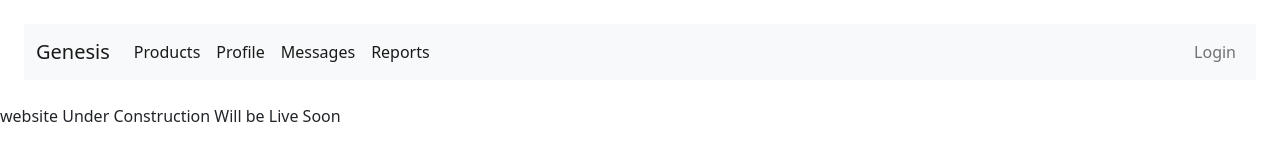
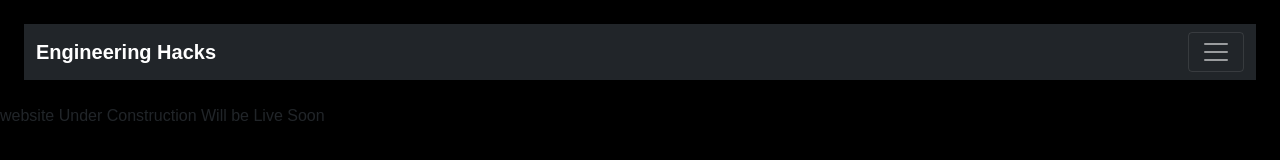
Before and after one commit to Genesis-Digital-Lab/genesis-digital-lab.github.io, a plain HTML site: page index.html in a window 1280 px wide. Drawn offline with nearby package versions, Linux system fonts and the light colour scheme.

Commit message:
First commit

```diff
--- /dev/null
+++ b/base.html
@@ -0,0 +1,62 @@
+<!DOCTYPE html>
+<html lang="en">
+
+<head>
+    <meta charset="utf-8">
+    <meta name="viewport" content="width=device-width, initial-scale=1">
+
+    <!-- Primary Meta Tags -->
+    <title>Engineering Hacks</title>
+    <meta name="description" content="This is a demo of a static navbar using Bootstrap and AngularJS, complete with dynamic header and footer.">
+    <!-- Open Graph Meta Tags (for social sharing) -->
+    <meta property="og:title" content="Bootstrap Static Navbar Example">
+    <meta property="og:description" content="Learn how to create a static navbar using Bootstrap with dynamic content rendered via AngularJS.">
+    <meta property="og:image" content="https://example.com/thumbnail.jpg">
+    <meta property="og:url" content="https://example.com">
+    <meta property="og:type" content="website">
+
+    <!-- Twitter Card Meta Tags -->
+    <meta name="twitter:card" content="summary_large_image">
+    <meta name="twitter:title" content="Bootstrap Static Navbar Example">
+    <meta name="twitter:description" content="Learn how to create a static navbar using Bootstrap with dynamic content rendered via AngularJS.">
+    <meta name="twitter:image" content="https://example.com/thumbnail.jpg">
+
+    <!-- Canonical URL -->
+    <link rel="canonical" href="https://example.com">
+
+    <!-- Favicon -->
+    <link rel="icon" type="image/png" href="https://example.com/favicon.png">
+
+    <!-- Bootstrap CSS -->
+    <link href="https://cdn.jsdelivr.net/npm/bootstrap@5.0.2/dist/css/bootstrap.min.css" rel="stylesheet">
+
+    <!-- AngularJS -->
+    <script src="https://ajax.googleapis.com/ajax/libs/angularjs/1.6.9/angular.min.js"></script>
+
+    <!-- Bootstrap JS -->
+    <script src="https://cdn.jsdelivr.net/npm/bootstrap@5.0.2/dist/js/bootstrap.bundle.min.js"></script>
+
+    <link rel="stylesheet"  href="style.css">
+</head>
+
+<body ng-app="genesis" ng-controller="myCtrl">
+    <!-- Header -->
+    <div class="m-4" id="header">
+        <!-- Dynamic content will be loaded here -->
+    </div>
+
+    <div>
+        website Under Construction Will be Live Soon
+
+    </div>
+
+    <!-- Footer -->
+    <div id="footer">
+        <!-- Dynamic content will be loaded here -->
+    </div>
+
+    <!-- Client-side Script -->
+    <script src="client.js"></script>
+</body>
+
+</html>
--- a/header.html
+++ b/header.html
@@ -1,15 +1,16 @@
-<nav class="navbar navbar-expand-lg navbar-light bg-light">
+<nav  class="navbar navbar-dark bg-dark">
     <div class="container-fluid">
-        <a href="#" class="navbar-brand">Genesis</a>
+        <a href="#" class="navbar-brand heading-logo">Engineering Hacks</a>
         <button type="button" class="navbar-toggler" data-bs-toggle="collapse" data-bs-target="#navbarCollapse">
             <span class="navbar-toggler-icon"></span>
         </button>
-        <div class="collapse navbar-collapse" id="navbarCollapse">
+        <div class="collapse navbar-collapse " id="navbarCollapse">
             <div class="navbar-nav">
-                <a href="#" class="nav-item nav-link active">Products</a>
+
+                <!-- <a href="#" class="nav-item nav-link active">Products</a>
                 <a href="#" class="nav-item nav-link active">Profile</a>
                 <a href="#" class="nav-item nav-link active">Messages</a>
-                <a href="#" class="nav-item nav-link active" tabindex="-1">Reports</a>
+                <a href="#" class="nav-item nav-link active" tabindex="-1">Reports</a> -->
             </div>
             <div class="navbar-nav ms-auto">
                 <a href="#" class="nav-item nav-link">Login</a>
--- a/index.html
+++ b/index.html
@@ -6,14 +6,14 @@
     <meta name="viewport" content="width=device-width, initial-scale=1">
 
     <!-- Primary Meta Tags -->
-    <title>Bootstrap Static Navbar</title>
-    <meta name="description" content="This is a demo of a static navbar using Bootstrap and AngularJS, complete with dynamic header and footer.">
-    <meta name="keywords" content="Bootstrap, Navbar, AngularJS, Dynamic Header, Footer, SEO">
-    <meta name="author" content="Your Name">
+    <title>Engineering Hacks</title>
+    <meta name="description"
+        content="This is a demo of a static navbar using Bootstrap and AngularJS, complete with dynamic header and footer.">
 
     <!-- Open Graph Meta Tags (for social sharing) -->
     <meta property="og:title" content="Bootstrap Static Navbar Example">
-    <meta property="og:description" content="Learn how to create a static navbar using Bootstrap with dynamic content rendered via AngularJS.">
+    <meta property="og:description"
+        content="Learn how to create a static navbar using Bootstrap with dynamic content rendered via AngularJS.">
     <meta property="og:image" content="https://example.com/thumbnail.jpg">
     <meta property="og:url" content="https://example.com">
     <meta property="og:type" content="website">
@@ -21,23 +21,23 @@
     <!-- Twitter Card Meta Tags -->
     <meta name="twitter:card" content="summary_large_image">
     <meta name="twitter:title" content="Bootstrap Static Navbar Example">
-    <meta name="twitter:description" content="Learn how to create a static navbar using Bootstrap with dynamic content rendered via AngularJS.">
+    <meta name="twitter:description"
+        content="Learn how to create a static navbar using Bootstrap with dynamic content rendered via AngularJS.">
     <meta name="twitter:image" content="https://example.com/thumbnail.jpg">
 
     <!-- Canonical URL -->
     <link rel="canonical" href="https://example.com">
-
     <!-- Favicon -->
     <link rel="icon" type="image/png" href="https://example.com/favicon.png">
-
     <!-- Bootstrap CSS -->
     <link href="https://cdn.jsdelivr.net/npm/bootstrap@5.0.2/dist/css/bootstrap.min.css" rel="stylesheet">
-
     <!-- AngularJS -->
     <script src="https://ajax.googleapis.com/ajax/libs/angularjs/1.6.9/angular.min.js"></script>
-
     <!-- Bootstrap JS -->
     <script src="https://cdn.jsdelivr.net/npm/bootstrap@5.0.2/dist/js/bootstrap.bundle.min.js"></script>
+    <!-- Custom CSS -->
+    <link rel="stylesheet" href="style.css">
+
 </head>
 
 <body ng-app="genesis" ng-controller="myCtrl">
--- /dev/null
+++ b/style.scss
@@ -0,0 +1,31 @@
+@import url('https://fonts.googleapis.com/css2?family=Noto+Sans:ital,wght@0,100..900;1,100..900&family=Oswald:wght@200..700&family=Roboto:ital,wght@0,100..900;1,100..900&display=swap');
+
+
+//Font Styles
+$font-heading: 'Roboto ExtraBold', sans-serif;
+$font-primary: 'Roboto SemiBold', sans-serif;
+
+//Font Weights
+$font-weight-100 : 100;
+$font-weight-200 : 200;
+$font-weight-300 : 300;
+$font-weight-400 : 400;
+$font-weight-500 : 500;
+$font-weight-600 : 600;
+$font-weight-700 : 700;
+$font-weight-800 : 800;
+
+
+//Colors
+$page-bg: black;
+
+body {
+    background-color: $page-bg;
+    font-family: $font-primary;
+    font-weight: $font-weight-400;
+}
+
+.heading-logo {
+  font-family: $font-heading;
+    font-weight: $font-weight-800;
+}
```
Also changed, not shown: style.css (added), 1 other file.
